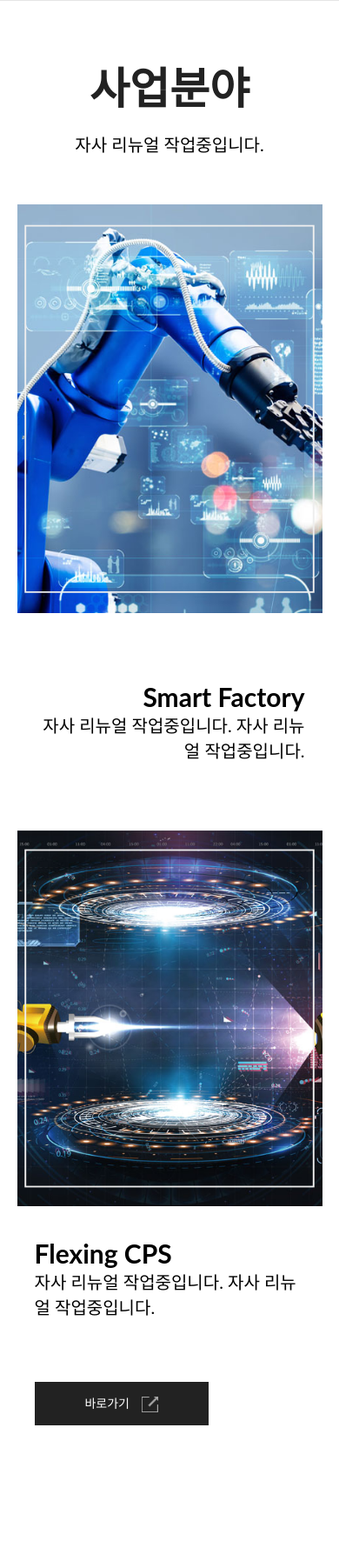
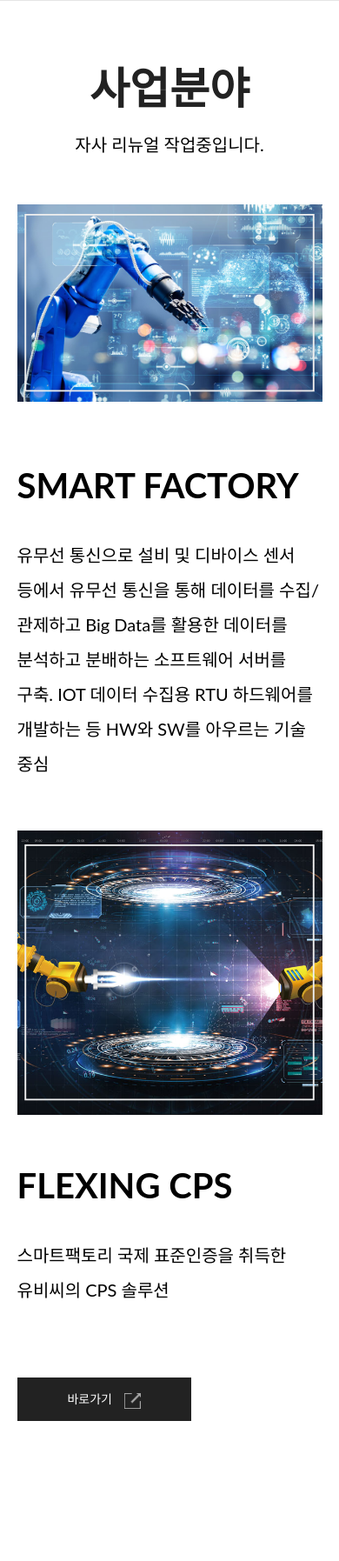
Before and after one commit to uvcdev/uvc-web-page, a PHP site: page / in a window 390 px wide. Shown: the part 843-2638 px from the top of the page at 87% size. Run offline with PHP 8.4, Linux system fonts and the light colour scheme; some libraries are stand-ins or nearby versions; some web fonts are replaced; grey boxes are pictures that could not be loaded.

Commit message:
Edit Business Section
1. Smart Factory
2. CPS Solution

```diff
--- a/asset/style/style.css
+++ b/asset/style/style.css
@@ -27,6 +27,10 @@ body {
   transform: translate(-50%, -50%) scaleX(0.95) scaleY(0.9);
   box-sizing: border-box;
   border: 2px solid #eee; }
+
+.text_box {
+  word-break: keep-all;
+  line-height: 2; }
 
 .box-container {
   opacity: 0; }
@@ -338,7 +342,7 @@ main .main_visual {
     justify-content: space-around; }
     #content #business .box-container .box .img_box {
       cursor: pointer;
-      flex: 1.5;
+      flex: 1;
       min-width: 256px;
       min-height: 200px;
       transition: all .8s;
@@ -361,13 +365,17 @@ main .main_visual {
       display: flex;
       flex-wrap: wrap;
       flex-direction: column;
-      justify-content: space-between;
-      padding: 0 20px;
-      box-sizing: border-box; }
+      justify-content: space-between; }
       #content #business .box-container .box .text_box div h3 {
-        font-size: 30px; }
+        font-size: 40px;
+        margin-bottom: 20px;
+        text-transform: uppercase;
+        padding: 0 40px;
+        box-sizing: border-box; }
       #content #business .box-container .box .text_box div p {
-        font-size: 20px; }
+        font-size: 20px;
+        padding: 0 40px;
+        box-sizing: border-box; }
       #content #business .box-container .box .text_box a {
         display: block;
         width: 200px;
@@ -375,14 +383,15 @@ main .main_visual {
         line-height: 50px;
         text-align: center;
         color: #fff;
-        background: #222; }
+        background: #222;
+        margin-left: 40px; }
         #content #business .box-container .box .text_box a:hover {
           background: #ed1c24; }
         #content #business .box-container .box .text_box a img {
           vertical-align: middle;
           margin-left: 10px; }
     #content #business .box-container .box:first-child .text_box {
-      text-align: right;
+      text-align: left;
       align-items: flex-end; }
     #content #business .box-container .box:last-child .text_box {
       order: -1; }
@@ -593,6 +602,8 @@ footer {
       #header .headerWrap .inner #nav .gnb li a {
         color: #222;
         padding: 0; }
+        #header .headerWrap .inner #nav .gnb li a span:after {
+          width: 0; }
   #header .headerWrap .inner .util_menu {
     top: 50%;
     transform: translateY(-50%); }
@@ -614,6 +625,10 @@ footer {
     #content #business .box-container .box .text_box {
       justify-content: space-around;
       flex: .5; }
+      #content #business .box-container .box .text_box div h3, #content #business .box-container .box .text_box div p {
+        padding: 0; }
+      #content #business .box-container .box .text_box a {
+        margin-left: 0; }
     #content #business .box-container .box:last-child .text_box {
       order: 1; }
   #content #company .box-container .box {
--- a/asset/style/style.scss
+++ b/asset/style/style.scss
@@ -32,6 +32,10 @@ body{
     transform: translate(-50%, -50%) scaleX(.95) scaleY(.9);
     box-sizing: border-box;
     border: 2px solid #eee;
+}
+.text_box{
+    word-break: keep-all;
+    line-height: 2;
 }
 .box-container{
     opacity: 0;
@@ -458,7 +462,7 @@ main .main_visual{
 
                 .img_box{
                     cursor: pointer;
-                    flex: 1.5;
+                    flex: 1;
                     min-width: 256px;
                     min-height: 200px;
                     transition: all .8s;
@@ -487,16 +491,20 @@ main .main_visual{
                     flex-wrap: wrap;
                     flex-direction: column;
                     justify-content: space-between;
-                    padding: 0 20px;
-                    box-sizing: border-box;
 
                     div{
                         h3{
-                            font-size: 30px;
+                            font-size: 40px;
+                            margin-bottom: 20px;
+                            text-transform: uppercase;
+                            padding: 0 40px;
+                            box-sizing: border-box;
                         }
 
                         p{
                             font-size: 20px;
+                            padding: 0 40px;
+                            box-sizing: border-box;
                         }
                     }
                     a{
@@ -507,6 +515,7 @@ main .main_visual{
                         text-align: center;
                         color: #fff;
                         background: #222;
+                        margin-left: 40px;
 
                         &:hover{
                             background: $color-red;
@@ -519,7 +528,7 @@ main .main_visual{
                     }
                 }
                 &:first-child .text_box{
-                    text-align: right;
+                    text-align: left;
                     align-items: flex-end;
                 }
 
@@ -822,6 +831,10 @@ footer{
             a{
                 color: #222;
                 padding: 0;
+
+                span:after{
+                    width: 0;
+                }
             }
         }
     }
@@ -849,6 +862,13 @@ footer{
         .text_box{
             justify-content: space-around;
             flex: .5;
+
+            div h3, div p{
+                padding: 0;
+            }
+            a{
+                margin-left: 0;
+            }
         }
 
         &:last-child .text_box{
--- a/index.html
+++ b/index.html
@@ -116,7 +116,8 @@
                             <div class="text_box">
                                 <div>
                                     <h3>Smart Factory</h3>
-                                    <p>자사 리뉴얼 작업중입니다. 자사 리뉴얼 작업중입니다.</p>
+                                    <p>유무선 통신으로 설비 및 디바이스 센서 등에서 유무선 통신을 통해 데이터를 수집/관제하고 Big Data를 활용한 데이터를 분석하고 분배하는 소프트웨어 서버를 구축.
+                                    IOT 데이터 수집용 RTU 하드웨어를 개발하는 등 HW와 SW를 아우르는 기술 중심</p>
                                 </div>
                             </div>
                         </div>
@@ -128,7 +129,7 @@
                             <div class="text_box">
                                 <div>
                                     <h3>Flexing CPS</h3>
-                                    <p>자사 리뉴얼 작업중입니다. 자사 리뉴얼 작업중입니다.</p>
+                                    <p>스마트팩토리 국제 표준인증을 취득한 유비씨의 CPS 솔루션</p>
                                 </div>
                                 <a href="http://www.uvc.co.kr/Content/img/uvc/solution/flexing-CPS-pdf-200526.pdf" target="_blank">바로가기 <img src="asset/images/more_btn_icon01.png" alt="바로가기 아이콘"></a>
                             </div>
```
